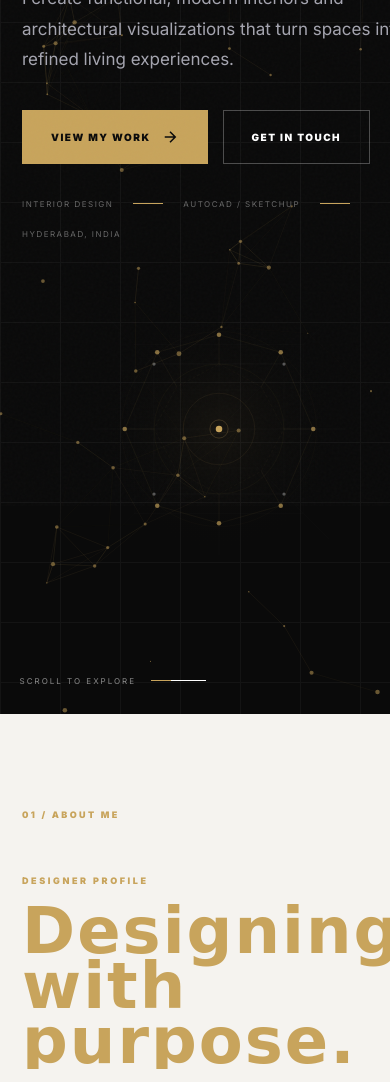
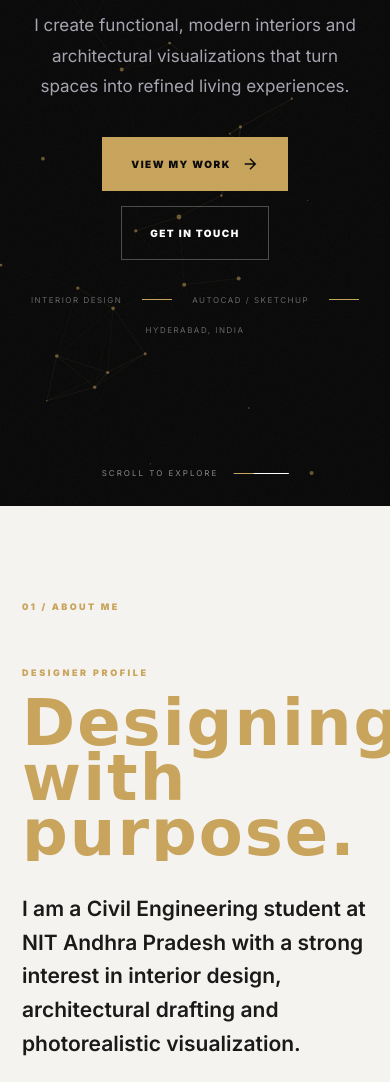
Before and after one commit to kalimainak/portfolio, a plain HTML site: page index.html in a window 390 px wide. Shown: the part 338-1420 px from the top of the page. Drawn offline with nearby package versions, Linux system fonts and the light colour scheme.

Commit message:
Fix hero full-width centered, remove split layout, add interactive effects, fix responsive

```diff
--- a/index.html
+++ b/index.html
@@ -55,9 +55,8 @@
     <main>
         <section id="home" class="hero section dark">
             <canvas id="heroCanvas" class="hero-canvas"></canvas>
-            <div class="hero-grid-bg"></div>
-            <div class="city-skyline city-back"></div>
-            <div class="city-skyline city-front"></div>
+
+
 
             <div class="hero-content">
                 <p class="section-kicker">INTERIOR DESIGN &bull; 3D VISUALIZATION &bull; CIVIL ENGINEERING</p>
@@ -84,42 +83,7 @@
                 </div>
             </div>
 
-            <div class="hero-visual">
-                <div class="abstract-geo">
-                    <div class="eng-grid-wrap" id="engGridWrap">
-                        <svg class="eng-grid-svg" viewBox="0 0 400 400" width="400" height="400">
-                            <g stroke="rgba(239,35,60,.2)" stroke-width="1" fill="none">
-                                <polygon points="200,30 350,100 350,300 200,370 50,300 50,100"/>
-                                <polygon points="200,60 320,115 320,285 200,340 80,285 80,115"/>
-                                <polygon points="200,90 290,130 290,270 200,310 110,270 110,130"/>
-                                <line x1="200" y1="30" x2="200" y2="370"/>
-                                <line x1="50" y1="100" x2="350" y2="300"/>
-                                <line x1="350" y1="100" x2="50" y2="300"/>
-                                <line x1="200" y1="30" x2="50" y2="300"/>
-                                <line x1="200" y1="30" x2="350" y2="300"/>
-                                <line x1="50" y1="100" x2="350" y2="100"/>
-                                <line x1="50" y1="300" x2="350" y2="300"/>
-                            </g>
-                            <g fill="rgba(239,35,60,.5)">
-                                <circle cx="200" cy="30" r="4"/>
-                                <circle cx="350" cy="100" r="4"/>
-                                <circle cx="350" cy="300" r="4"/>
-                                <circle cx="200" cy="370" r="4"/>
-                                <circle cx="50" cy="300" r="4"/>
-                                <circle cx="50" cy="100" r="4"/>
-                                <circle cx="200" cy="200" r="5"/>
-                                <circle cx="200" cy="115" r="3"/>
-                                <circle cx="200" cy="285" r="3"/>
-                                <circle cx="125" cy="200" r="3"/>
-                                <circle cx="275" cy="200" r="3"/>
-                            </g>
-                            <circle cx="200" cy="200" r="60" stroke="rgba(239,35,60,.1)" stroke-width="0.5" fill="none"/>
-                            <circle cx="200" cy="200" r="120" stroke="rgba(239,35,60,.07)" stroke-width="0.5" fill="none"/>
-                            <circle cx="200" cy="200" r="170" stroke="rgba(239,35,60,.05)" stroke-width="0.5" fill="none"/>
-                        </svg>
-                    </div>
-                </div>
-            </div>
+
 
             <div class="scroll-cue">
                 <span>SCROLL TO EXPLORE</span>
--- a/script.js
+++ b/script.js
@@ -1,56 +1,9 @@
 window.addEventListener('load', () => {
-    buildEngGrid();
     setTimeout(() => {
         document.getElementById('loader').classList.add('hidden');
         initHeroReveal();
     }, 2000);
 });
-
-function buildEngGrid() {
-    const wrap = document.getElementById('engGridWrap');
-    if (!wrap) return;
-    const s = (x1,y1,x2,y2,sw,o) => `<line x1="${x1}" y1="${y1}" x2="${x2}" y2="${y2}" stroke="rgba(255,255,255,${o})" stroke-width="${sw}"/>`;
-    const sr = (x1,y1,x2,y2,sw,o) => `<line x1="${x1}" y1="${y1}" x2="${x2}" y2="${y2}" stroke="rgba(200,164,92,${o})" stroke-width="${sw}"/>`;
-    const c = (cx,cy,r,fill,o) => `<circle cx="${cx}" cy="${cy}" r="${r}" fill="${fill}" opacity="${o}"/>`;
-    const nc = (cx,cy,r,sw,o) => `<circle cx="${cx}" cy="${cy}" r="${r}" fill="none" stroke="rgba(200,164,92,${o})" stroke-width="${sw}"/>`;
-    const n4 = (pts,sw,o,d) => `<polygon points="${pts}" fill="none" stroke="rgba(200,164,92,${o})" stroke-width="${sw}"${d?' stroke-dasharray="'+d+'"':''}/>`;
-    const rect = (x,y,w,h,sw,o,t) => `<rect x="${x}" y="${y}" width="${w}" height="${h}" fill="none" stroke="rgba(255,255,255,${o})" stroke-width="${sw}"${t?' transform="'+t+'"':''}/>`;
-
-    let svg = `<svg class="eng-grid-svg" viewBox="0 0 400 400" width="400" height="400">
-        <defs><radialGradient id="gFade" cx="50%" cy="50%" r="50%">
-        <stop offset="0%" stop-color="rgba(200,164,92,.06)"/>
-        <stop offset="100%" stop-color="transparent"/></radialGradient></defs>
-        <circle cx="200" cy="200" r="195" fill="url(#gFade)"/>`;
-
-    svg += s(200,5,200,395,.5,.06) + s(5,200,395,200,.5,.06);
-    svg += s(30,30,370,370,.4,.035) + s(370,30,30,370,.4,.035);
-
-    svg += rect(100,100,200,200,.5,.07);
-    svg += rect(70,70,260,260,.4,.045,0,0,'rotate(45 200 200)');
-    svg += rect(140,140,120,120,.4,.055);
-
-    svg += nc(200,200,55,.6,.2) + nc(200,200,100,.5,.12) + nc(200,200,150,.5,.08);
-
-    svg += sr(200,55,200,100,.5,.18) + sr(295,82,265,135,.5,.18);
-    svg += sr(345,200,300,200,.5,.18) + sr(295,318,265,265,.5,.18);
-    svg += sr(200,345,200,300,.5,.18) + sr(105,318,135,265,.5,.18);
-    svg += sr(55,200,100,200,.5,.18) + sr(105,82,135,135,.5,.18);
-
-    svg += n4('200,55 295,82 345,200 295,318 200,345 105,318 55,200 105,82',.6,.16);
-    svg += n4('200,100 265,135 300,200 265,265 200,300 135,265 100,200 135,135',.5,.11,'5 3');
-
-    const tips = [[200,55],[295,82],[345,200],[295,318],[200,345],[105,318],[55,200],[105,82]];
-    tips.forEach(([x,y]) => svg += c(x,y,3.5,'#c8a45c',.65));
-
-    const inner = [[100,100],[300,100],[300,300],[100,300]];
-    inner.forEach(([x,y]) => svg += c(x,y,2.5,'rgba(255,255,255,.3)',1));
-
-    svg += c(200,200,5,'#c8a45c',1);
-    svg += nc(200,200,14,.8,.4);
-
-    svg += '</svg>';
-    wrap.innerHTML = svg;
-}
 
 function initHeroReveal() {
     const kicker = document.querySelector('.hero-content .section-kicker');
@@ -259,12 +212,8 @@ document.querySelectorAll('.work-card').forEach(card => {
 
 window.addEventListener('scroll', () => {
     const hero = document.querySelector('.hero-content');
-    const geo = document.querySelector('.abstract-geo');
-    const web = document.getElementById('engGridWrap');
     const s = window.scrollY;
     if (hero && s < window.innerHeight) { hero.style.transform = 'translateY(' + (s * .15) + 'px)'; hero.style.opacity = 1 - (s / window.innerHeight); }
-    if (geo && s < window.innerHeight) geo.style.transform = 'translateY(' + (s * .08) + 'px)';
-    if (web && s < window.innerHeight) web.style.transform = 'rotate(' + (s * 0.15) + 'deg)';
 });
 
 document.querySelectorAll('[data-tilt]').forEach(el => {
@@ -276,4 +225,18 @@ document.querySelectorAll('[data-tilt]').forEach(el => {
     el.addEventListener('mouseleave', () => { el.style.transform = ''; });
 });
 
+document.querySelectorAll('.magnetic-btn').forEach(btn => {
+    btn.addEventListener('mousemove', (e) => {
+        const r = btn.getBoundingClientRect();
+        const x = e.clientX - r.left - r.width / 2;
+        const y = e.clientY - r.top - r.height / 2;
+        btn.style.transform = 'translate(' + (x * .3) + 'px, ' + (y * .3) + 'px)';
+        btn.style.transition = 'transform .2s ease-out';
+    });
+    btn.addEventListener('mouseleave', () => {
+        btn.style.transform = 'translate(0, 0)';
+        btn.style.transition = 'transform .5s cubic-bezier(.23,1,.32,1)';
+    });
+});
+
 document.getElementById('year').textContent = new Date().getFullYear();
--- a/styles.css
+++ b/styles.css
@@ -71,29 +71,25 @@ h2 span{color:#c8a45c}
 .section-head,.split-layout{display:grid;grid-template-columns:1fr .85fr;gap:8vw;align-items:end;position:relative;z-index:2}
 .section-head>p{color:#888;line-height:1.8;padding-bottom:35px}
 
-.hero{display:grid;grid-template-columns:1.05fr .95fr;align-items:center;padding-top:80px;padding-bottom:40px}
+.hero{display:flex;flex-direction:column;align-items:center;justify-content:center;text-align:center;padding-top:80px;padding-bottom:40px;min-height:100vh}
 .hero-canvas{position:absolute;inset:0;width:100%;height:100%;z-index:1}
-.hero-grid-bg{position:absolute;inset:0;opacity:.04;background-image:linear-gradient(#fff 1px,transparent 1px),linear-gradient(90deg,#fff 1px,transparent 1px);background-size:60px 60px;z-index:1}
 
-.hero-content{position:relative;z-index:10}
+.hero-content{position:relative;z-index:10;max-width:900px;margin:0 auto;text-align:center}
 .hero-content>*{opacity:1;transform:none}
-.hero-title{font-family:'Bangers',cursive;font-size:clamp(100px,13vw,210px);line-height:.72;letter-spacing:3px;margin-bottom:20px;color:#fff}
-.hero-first,.hero-last{display:block;position:relative;transition:all .4s;overflow:hidden}
+.hero-title{font-family:'Bangers',cursive;font-size:clamp(80px,12vw,200px);line-height:.85;letter-spacing:3px;margin-bottom:20px;color:#fff;overflow:visible}
+.hero-first,.hero-last{display:block;position:relative;transition:all .4s;overflow:visible}
 .hero-first .char,.hero-last .char{display:inline-block;transition:transform .6s cubic-bezier(.23,1,.32,1)}
 .hero-first:hover,.hero-last:hover{color:#c8a45c}
 .hero-last{-webkit-text-stroke:2px white;color:transparent}
 .hero-last:hover{-webkit-text-stroke-color:#c8a45c}
-.hero-lead{max-width:650px;margin:35px 0;color:#a5a5b0;font-size:17px;line-height:1.8}
-.hero-actions{display:flex;gap:15px;flex-wrap:wrap}
-.hero-meta{display:flex;align-items:center;gap:20px;margin-top:35px;color:#666;font-size:8px;letter-spacing:1.5px}
+.hero-first{display:block}
+.hero-last{display:block;-webkit-text-stroke:2px white;color:transparent}
+.hero-lead{max-width:650px;margin:35px auto;color:#a5a5b0;font-size:17px;line-height:1.8}
+.hero-actions{display:flex;gap:15px;flex-wrap:wrap;justify-content:center}
+.hero-meta{display:flex;align-items:center;gap:20px;margin-top:35px;color:#666;font-size:8px;letter-spacing:1.5px;justify-content:center}
 .meta-divider{width:30px;height:1px;background:#c8a45c}
 
-.hero-visual{position:relative;min-height:500px;display:grid;place-items:center}
-.abstract-geo{position:relative;width:400px;height:400px;display:grid;place-items:center}
-.eng-grid-wrap{position:relative;width:400px;height:400px;transition:transform .1s linear}
-.eng-grid-svg{display:block;width:100%;height:100%}
-
-.scroll-cue{position:absolute;z-index:10;bottom:28px;left:5vw;display:flex;align-items:center;gap:15px;font-size:8px;letter-spacing:2px;color:#888}
+.scroll-cue{position:absolute;z-index:10;bottom:28px;left:50%;transform:translateX(-50%);display:flex;align-items:center;gap:15px;font-size:8px;letter-spacing:2px;color:#888}
 .scroll-line{width:55px;height:1px;background:#c8a45c;position:relative;overflow:hidden}
 .scroll-line::after{content:'';position:absolute;top:0;left:-100%;width:100%;height:100%;background:#fff;animation:scrollLine 2s infinite}
 @keyframes scrollLine{to{left:100%}}
@@ -189,7 +185,7 @@ h2 span{color:#c8a45c}
 .btn-primary{background:#c8a45c;color:#0a0a0a}
 .btn-primary:hover{background:#b8943c;transform:translateY(-3px);box-shadow:0 15px 40px rgba(200,164,92,.35)}
 .btn-ghost{border-color:rgba(255,255,255,.27);color:#fff;background:transparent}
-.btn-ghost:hover{border-color:#c8a45c;color:#c8a45c}
+.btn-ghost:hover{border-color:#c8a45c;color:#c8a45c;transform:translateY(-3px);box-shadow:0 10px 30px rgba(200,164,92,.2)}
 
 .site-footer{padding:28px 5vw;background:#0a0a0a;border-top:1px solid rgba(200,164,92,.2)}
 .footer-content{display:flex;justify-content:space-between;align-items:center;color:#888;font-size:9px;letter-spacing:1.4px}
@@ -200,21 +196,15 @@ h2 span{color:#c8a45c}
 @media(max-width:1000px){
     .desktop-nav{display:none}
     .menu-toggle{display:flex}
-    .hero{grid-template-columns:1fr}
-    .hero-visual{min-height:520px}
     .split-layout,.section-head,.contact-layout{grid-template-columns:1fr}
     .section-head>p{padding-bottom:0}
     .skill-grid,.profile-panels{grid-template-columns:repeat(2,1fr)}
 }
-
 @media(max-width:650px){
     .section{padding:95px 22px}
     .topbar{padding:0 14px}
-    .hero-title{font-size:105px}
-    .hero-visual{min-height:380px}
-    .abstract-geo{width:260px;height:260px}
-    .eng-grid-wrap{width:260px;height:260px}
-    .hero-meta{flex-wrap:wrap}
+    .hero-title{font-size:clamp(60px,15vw,120px)}
+    .hero-meta{flex-wrap:wrap;justify-content:center}
     .metrics,.skill-grid,.profile-panels,.contact-facts{grid-template-columns:1fr}
     .work-grid{grid-template-columns:1fr}
     .work-card{height:350px}
```
